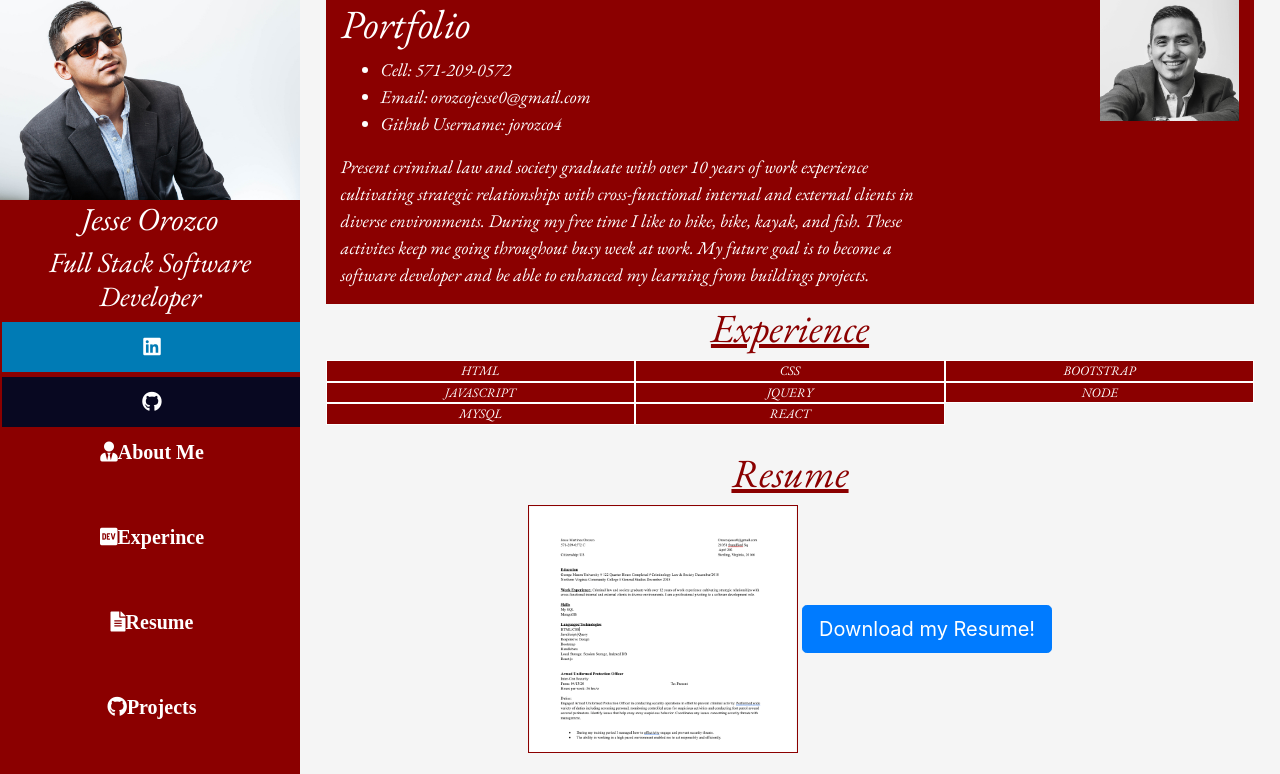
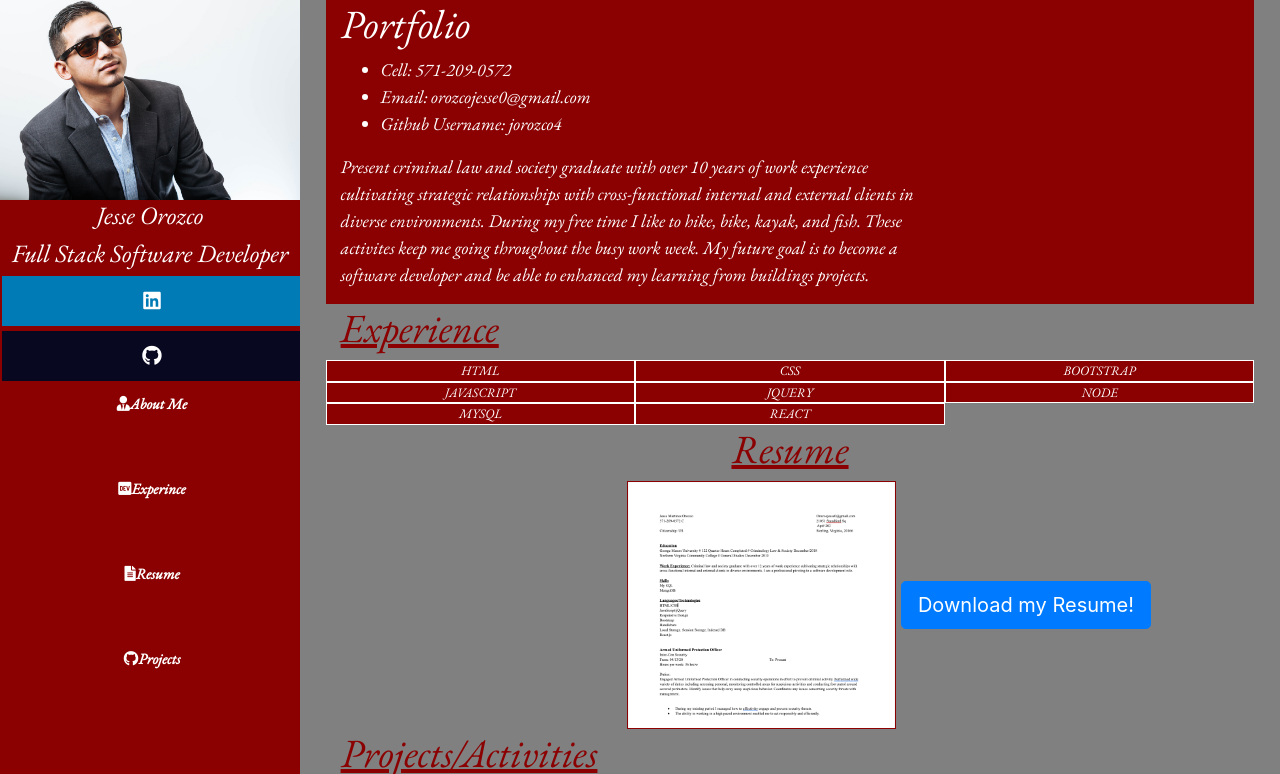
Before and after one commit to jorozco4/Homework-Portfolio, a plain HTML site: page index.html in a window 1280 px wide. Shown: the top 774 px of the page. Drawn offline with nearby package versions, Linux system fonts and the light colour scheme.

Commit message:
small adjustments

```diff
--- a/index.html
+++ b/index.html
@@ -63,19 +63,19 @@
               work experience cultivating strategic relationships with
               cross-functional internal and external clients in diverse
               environments. During my free time I like to hike, bike, kayak, and
-              fish. These activites keep me going throughout busy week at work.
+              fish. These activites keep me going throughout the busy work week.
               My future goal is to become a software developer and be able to
               enhanced my learning from buildings projects.
             </p>
           </div>
-          <div class="col-4">
+          <!-- <div class="col-4">
             <img
               src="./img/self.jpg"
               width="50%"
               style="float: right"
               class="img-fluid"
             />
-          </div>
+          </div> -->
           <div class="col d-md-none">
             <a
               href="https://www.linkedin.com/in/jesse-m-orozco"
@@ -105,7 +105,6 @@
         </div>
       </div>
 
-      <br />
       <div class="container" id="resume">
         <div class="row">
           <div class="col">
@@ -120,7 +119,7 @@
           </div>
         </div>
       </div>
-      <br />
+
       <!-- <div class="container">
         <div class="row-1">
           <div class="small-12 col">
@@ -153,10 +152,10 @@
         </div>
       </div> -->
 
-      <div class="container">
+      <div class="container" id="projects">
         <div class="row justify-content-start">
           <div class="col-2">
-            <h1 class="section-title">Projects/Activities</h1>
+            <h1 id="section-title">Projects/Activities</h1>
           </div>
         </div>
       </div>
--- a/style/style.css
+++ b/style/style.css
@@ -1,5 +1,5 @@
 body {
-  background-color: whitesmoke;
+  background-color: grey;
 }
 
 .main-body {
@@ -9,6 +9,7 @@ body {
 
 .me {
   color: white;
+  font-size: 25px;
   font-family: "EB Garamond", serif;
   text-align: center;
 }
@@ -33,10 +34,10 @@ p {
   font-family: "EB Garamond", serif;
   text-decoration: underline;
   color: #8b0000;
-  text-align: center;
+  /* text-align: center; */
 }
 
-.section-title {
+#section-title {
   font-family: "EB Garamond", serif;
   text-decoration: underline;
   color: #8b0000;
@@ -76,6 +77,7 @@ p {
 }
 .img-resume {
   border: 1px solid #8b0000;
+  margin-left: 22%;
 }
 
 .sidebar {
@@ -137,7 +139,8 @@ div.content {
 
 .fa {
   padding: 10px;
-  font-size: 20px;
+  font-size: 15px;
+  font-family: "EB Garamond", serif;
   width: 100%;
   height: 10%;
   text-align: center;
@@ -159,6 +162,7 @@ div.content {
   background: #8b0000;
   color: #fff;
   text-align: center;
+  font-family: "EB Garamond", serif;
 }
 
 .porfolio-item--card {
```
